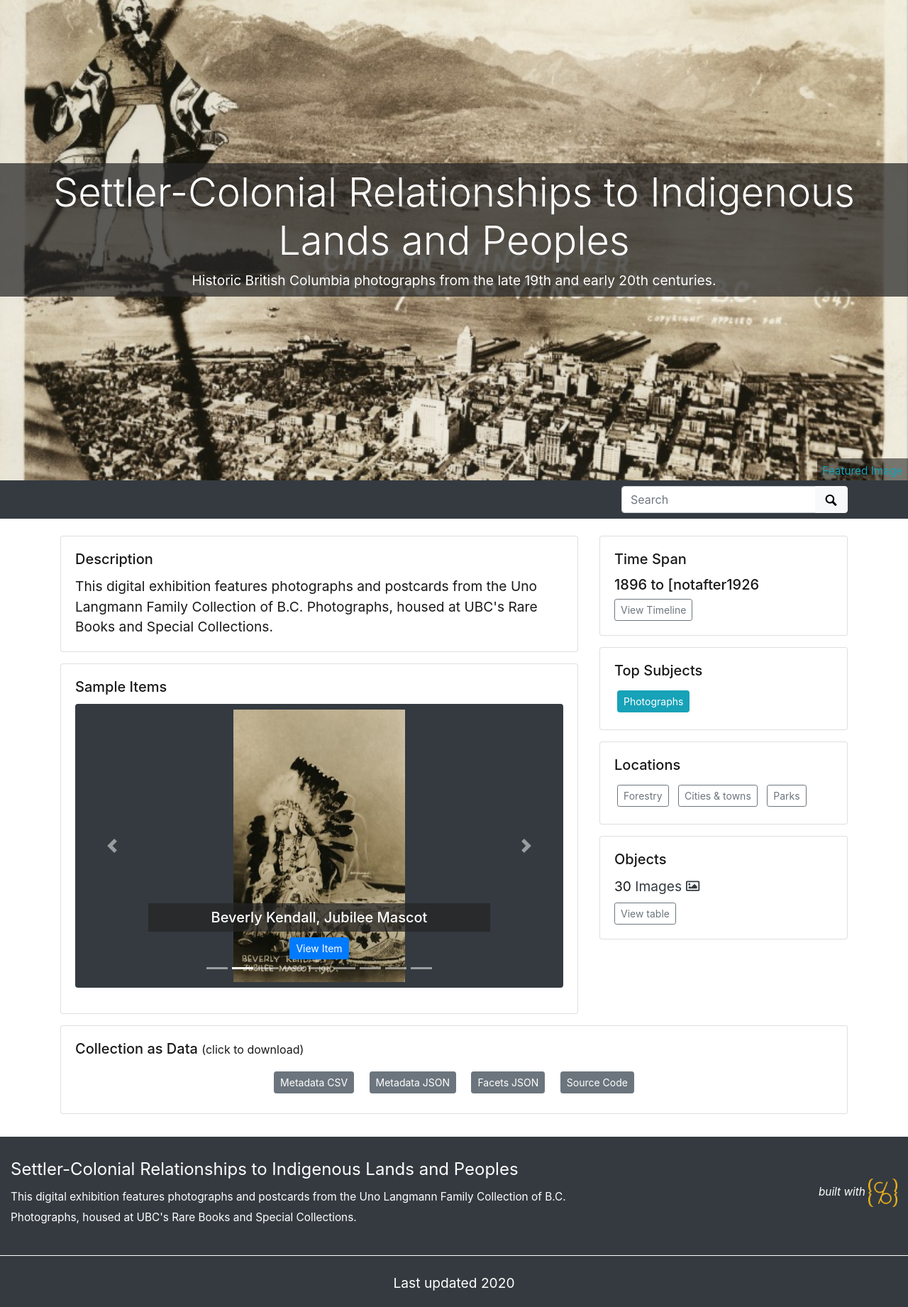
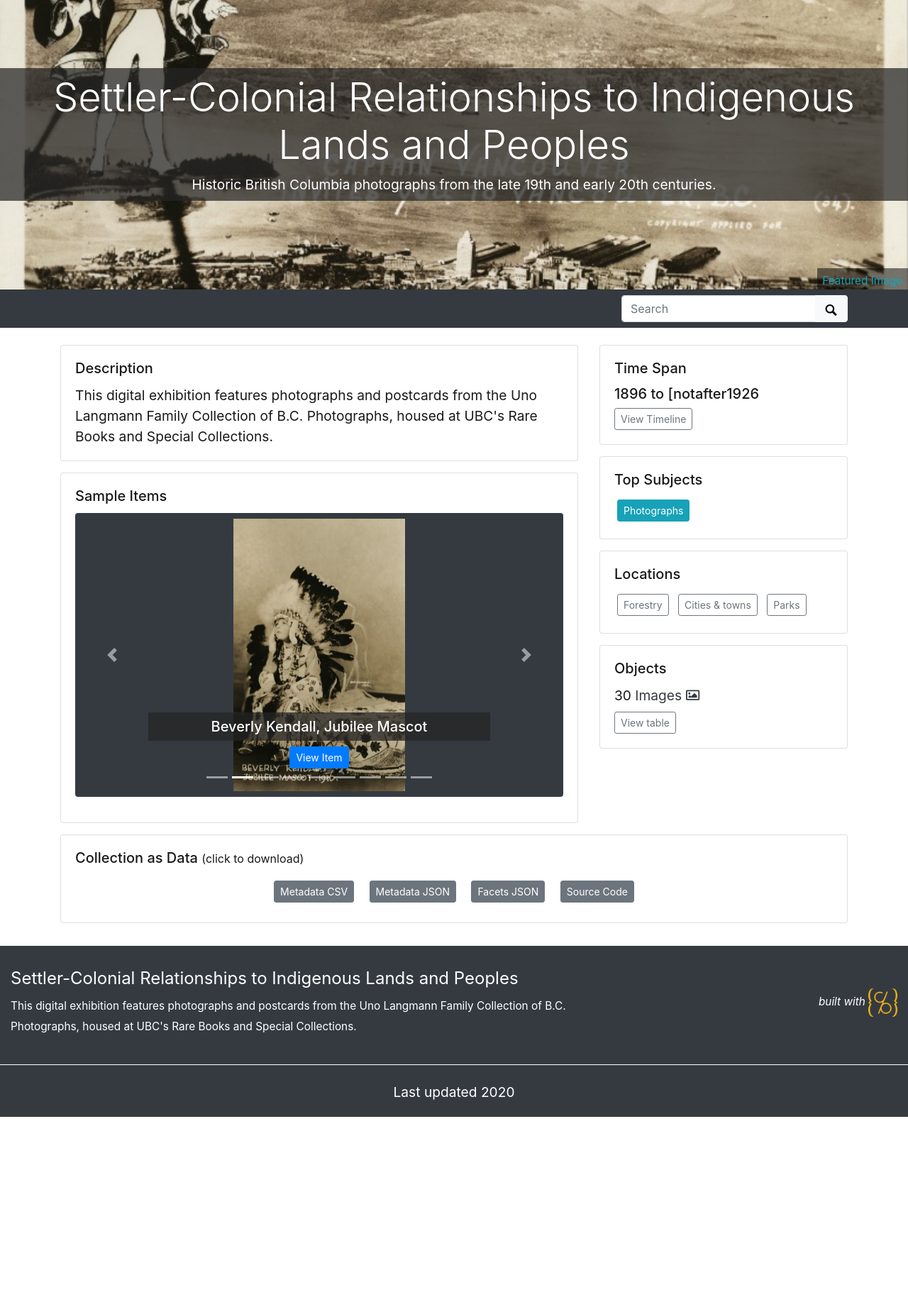
Before and after one commit to ashlynnprasad/langmann-2021, a Jekyll site: the page built from index.md, in a window 1280 px wide. Shown: the whole page at 71% size. Built offline with Jekyll 4.4.1, drawn with Linux system fonts in a browser that asks for light colours; after the commit the page ends 1574 px from its top, so only the background shows below that.

Commit message:
updated home title padding

```diff
--- a/_data/theme.yml
+++ b/_data/theme.yml
@@ -10,7 +10,7 @@
 # use either an objectid (from an item in this collect), a relative location of an image in this repo, or a full url to an image elsewhere
 featured-image: langmann015
 # optional: add extra padding around collection title for a larger image feature.
-home-title-y-padding: 12em # Default is 8em
+home-title-y-padding: # Default is 8em
 # optional: change position of background image, center, top, bottom
 home-banner-image-position: # Default is center
 # height of the carousel at the bottom of the home page; this is in px, but just enter a number (don't include "px"). Default is 300
```
